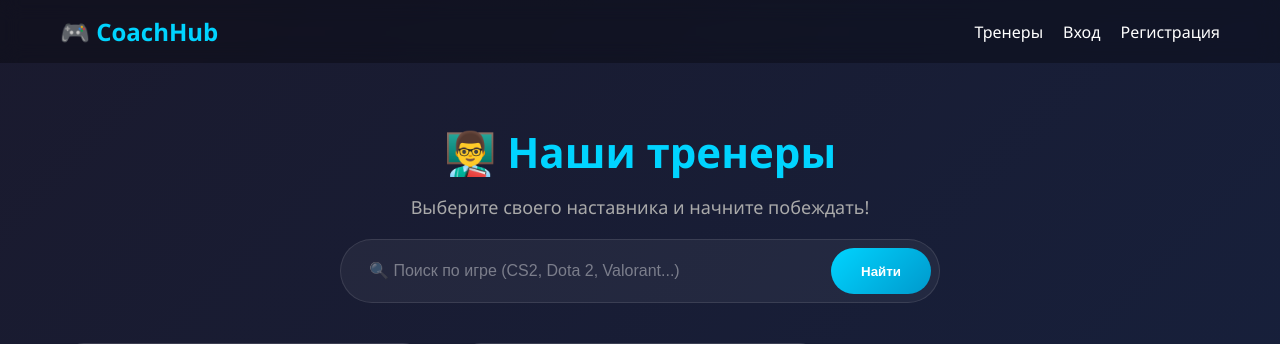
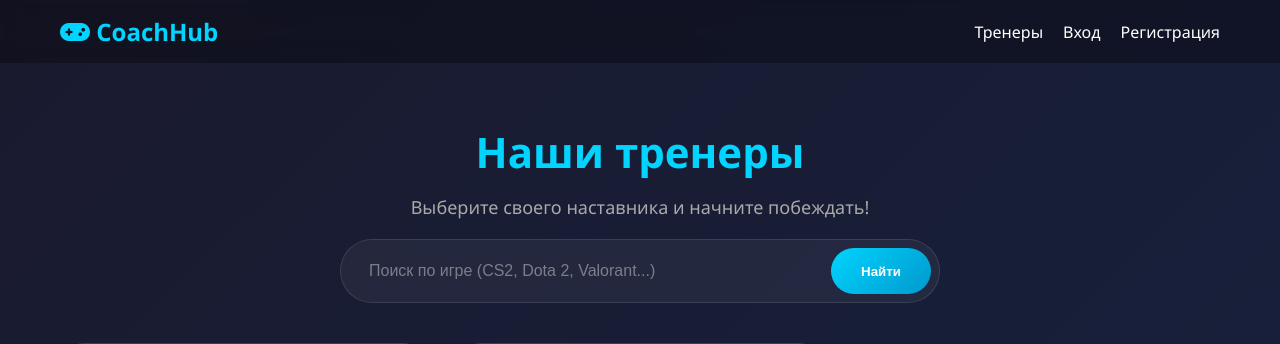
Before and after one commit to catun1x/game-school-mvp, a FastAPI app: page /coaches in a window 1280 px wide. Shown: the top 344 px of the page. Run offline with FastAPI, Linux system fonts and the light colour scheme; data comes from the database, SQL or seed files in the repository.

Commit message:
Обновление дизайна

```diff
--- a/static/easter-egg.js
+++ b/static/easter-egg.js
@@ -64,7 +64,7 @@
 
     function showMessage() {
         const msg = document.createElement('div');
-        msg.innerHTML = '🐣 Христос Воскресе! 🐣<br>🧁 С Пасхой! 🧁';
+        msg.innerHTML = '🐣 Христос Воскресе! 🐣';
         msg.style.position = 'fixed';
         msg.style.top = '50%';
         msg.style.left = '50%';
--- a/templates/booking.html
+++ b/templates/booking.html
@@ -13,7 +13,7 @@
 
     <nav>
         <div class="nav-container">
-            <a href="/" class="logo">🎮 CoachHub</a>
+            <a href="/" class="logo"><i class="fa-solid fa-gamepad"></i> CoachHub</a>
             <div class="nav-links">
                 <a href="/coaches">Тренеры</a>
                 <a href="/dashboard">Личный кабинет</a>
--- a/templates/coach_detail.html
+++ b/templates/coach_detail.html
@@ -13,12 +13,12 @@
 
     <nav>
         <div class="nav-container">
-            <a href="/" class="logo">🎮 CoachHub</a>
+            <a href="/" class="logo"><i class="fa-solid fa-gamepad"></i> CoachHub</a>
             <div class="nav-links">
                 <a href="/coaches">Тренеры</a>
                 {% if user %}
                     <a href="/dashboard">Личный кабинет</a>
-                    <a href="#" onclick="logout()">🚪 Выйти ({{ user.name }})</a>
+                    <a href="#" onclick="logout()">Выйти</a>
                 {% else %}
                     <a href="/login">Вход</a>
                     <a href="/register">Регистрация</a>
--- a/templates/coaches.html
+++ b/templates/coaches.html
@@ -13,12 +13,12 @@
 
     <nav>
         <div class="nav-container">
-            <a href="/" class="logo">🎮 CoachHub</a>
+            <a href="/" class="logo"><i class="fa-solid fa-gamepad"></i> CoachHub</a>
             <div class="nav-links">
                 <a href="/coaches">Тренеры</a>
                 {% if user %}
                     <a href="/dashboard">Личный кабинет</a>
-                    <a href="#" onclick="logout()">🚪 Выйти ({{ user.name }})</a>
+                    <a href="#" onclick="logout()">Выйти</a>
                 {% else %}
                     <a href="/login">Вход</a>
                     <a href="/register">Регистрация</a>
@@ -29,13 +29,13 @@
 
     <div class="container">
         <div class="coaches-header">
-            <h2>👨‍🏫 Наши тренеры</h2>
+            <h2>Наши тренеры</h2>
             <p>Выберите своего наставника и начните побеждать!</p>
         </div>
 
         <div class="search-section">
             <div class="search-bar">
-                <input type="text" id="gameFilter" placeholder="🔍 Поиск по игре (CS2, Dota 2, Valorant...)" value="{{ game_filter }}">
+                <input type="text" id="gameFilter" placeholder="Поиск по игре (CS2, Dota 2, Valorant...)" value="{{ game_filter }}">
                 <button onclick="searchCoaches()">Найти</button>
             </div>
         </div>
@@ -68,7 +68,7 @@
                     container.innerHTML = `
                         <div class="no-results">
                             <i class="fas fa-search"></i>
-                            <p>😕 Тренеры не найдены</p>
+                            <p>Тренеры не найдены</p>
                             <p style="font-size: 14px;">Попробуйте изменить параметры поиска</p>
                             <button onclick="resetSearch()" class="btn">Показать всех</button>
                         </div>
--- a/templates/dashboard.html
+++ b/templates/dashboard.html
@@ -13,17 +13,17 @@
 
     <nav>
         <div class="nav-container">
-            <a href="/" class="logo">🎮 CoachHub</a>
+            <a href="/" class="logo"><i class="fa-solid fa-gamepad"></i> CoachHub</a>
             <div class="nav-links">
                 <a href="/coaches">Тренеры</a>
                 <a href="/dashboard">Личный кабинет</a>
-                <a href="#" onclick="logout()">🚪 Выйти ({{ user.name }})</a>
+                <a href="#" onclick="logout()">Выйти</a>
             </div>
         </div>
     </nav>
 
     <div class="dashboard-wrapper" id="content">
-        <div style="text-align: center; padding: 60px;">⏳ Загрузка профиля...</div>
+        <div style="text-align: center; padding: 60px;">Загрузка профиля...</div>
     </div>
 
     <!-- Кнопка-кулич -->
```
